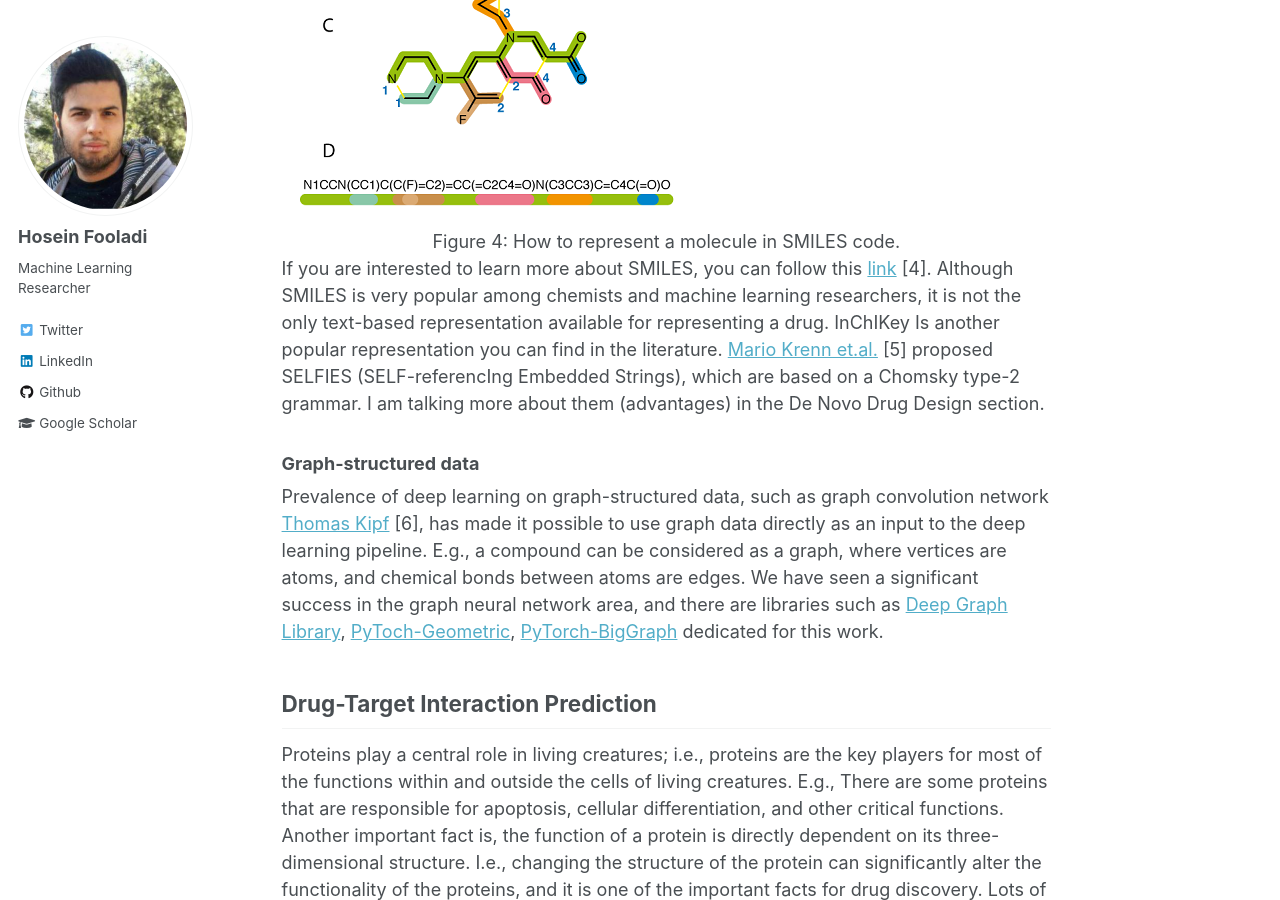
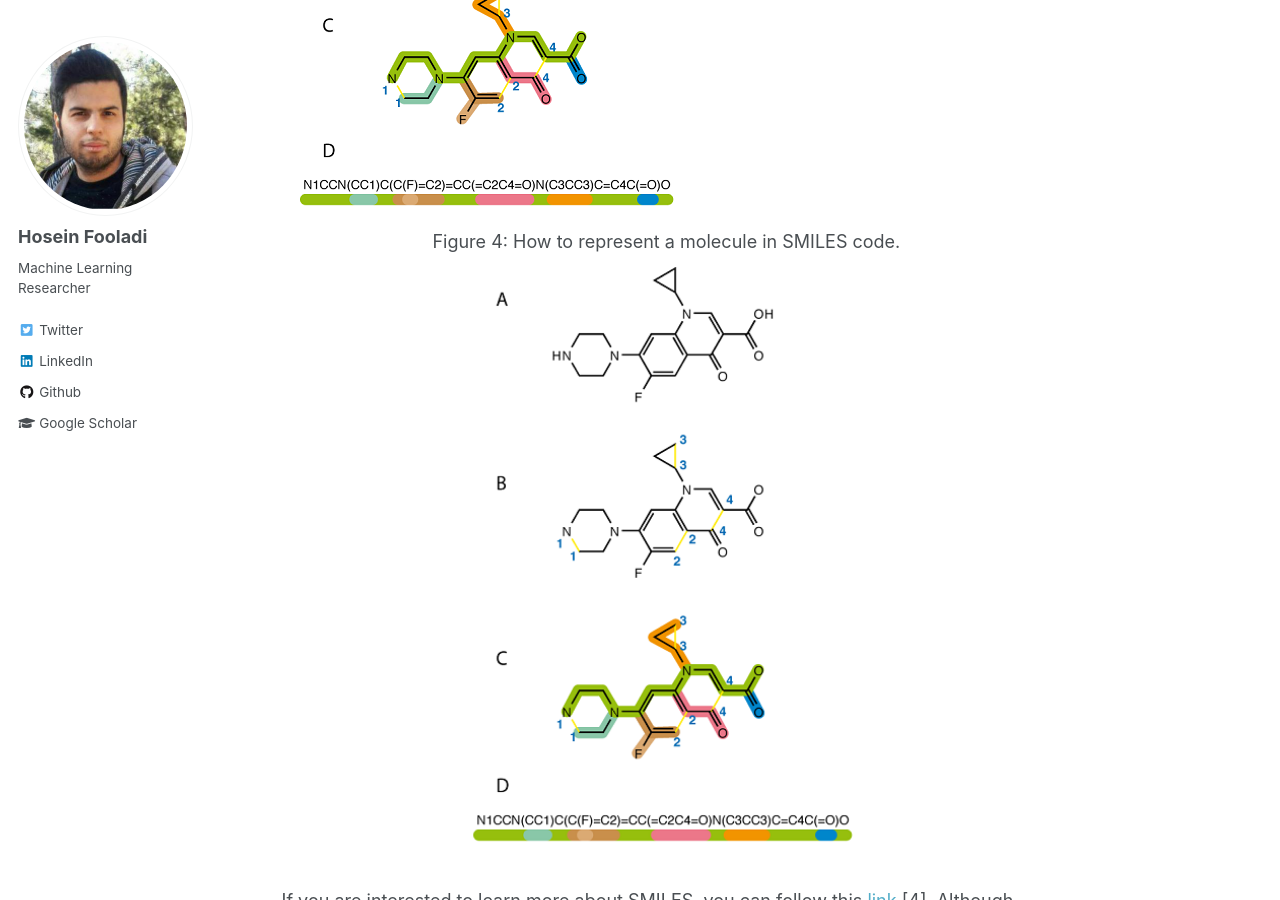
Before and after one commit to HFooladi/HFooladi.github.io, a Jekyll site: the page built from _posts/2018-10-31-Review_DL_Drug.md, in a window 1280 px wide and 900 px high, scrolled down 3631 px. Built offline with Jekyll 4.4.1, drawn with Linux system fonts in a browser that asks for light colours; some web fonts are replaced; formulas are drawn with MathJax 3.

Commit message:
checking figure in dl for drugs

```diff
--- a/_posts/2018-10-31-Review_DL_Drug.md
+++ b/_posts/2018-10-31-Review_DL_Drug.md
@@ -81,6 +81,9 @@ to process the drug and for example, predict the properties, side effects, or ev
 <img src="/images/assets/Review_DL_Drug/SMILES.JPG" height="300" class="center">
 <div class="thecap" style="text-align:center">Figure 4: How to represent a molecule in SMILES code.</div>
 </div>
+
+<p style="text-align: center"><img src="/images/assets/Review_DL_Drug/SMILES.JPG" width="55%"></p>
+
 
 If you are interested to learn more about SMILES, you can follow this [link](http://opensmiles.org/opensmiles.html) [4]. Although SMILES is very popular
 among chemists and machine learning researchers, it is not the only text-based representation available for representing a drug. InChIKey Is another popular
```
